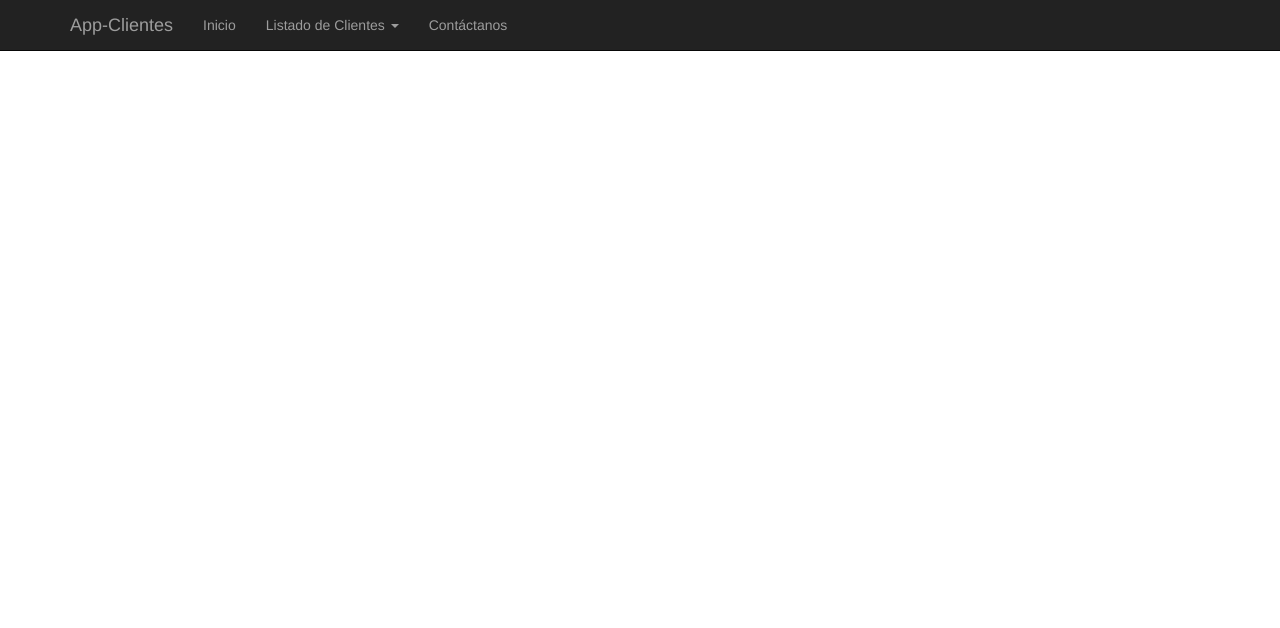
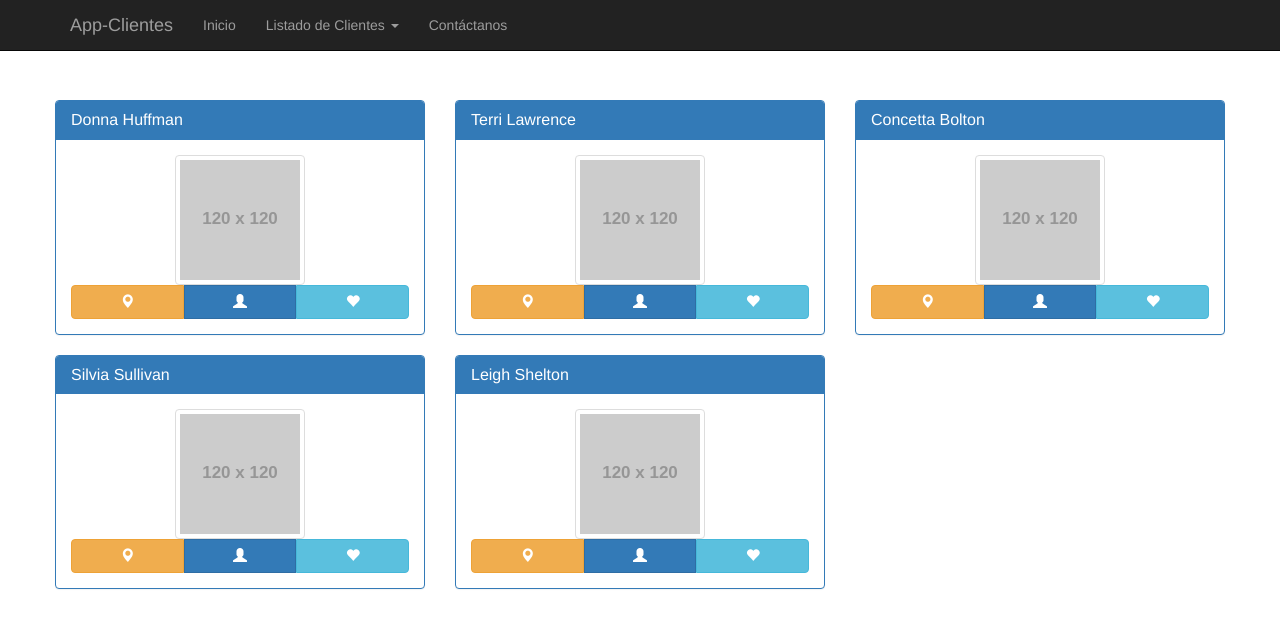
Before and after one commit to zoleyda/Frontend-test-ZZ, a plain HTML site: page index.html in a window 1280 px wide. Drawn offline with Linux system fonts and the light colour scheme; some packages are replaced by stand-ins of ours; placeholder pictures from the web are drawn by us.

Commit message:
Update index.html
añadido <script src="js/handlebars.js"></script>

```diff
--- a/index.html
+++ b/index.html
@@ -162,6 +162,7 @@
         <script src="js/underscore-min.js"></script>
         <script src="http://maps.google.com/maps/api/js?sensor=true"></script>
         <script src="js/gmaps.js"></script>
+        <script src="js/handlebars.js"></script>
         <script src="bootstrap/js/bootstrap.min.js"></script>
         <script src="js/app.js"></script>
 	</body>
```
